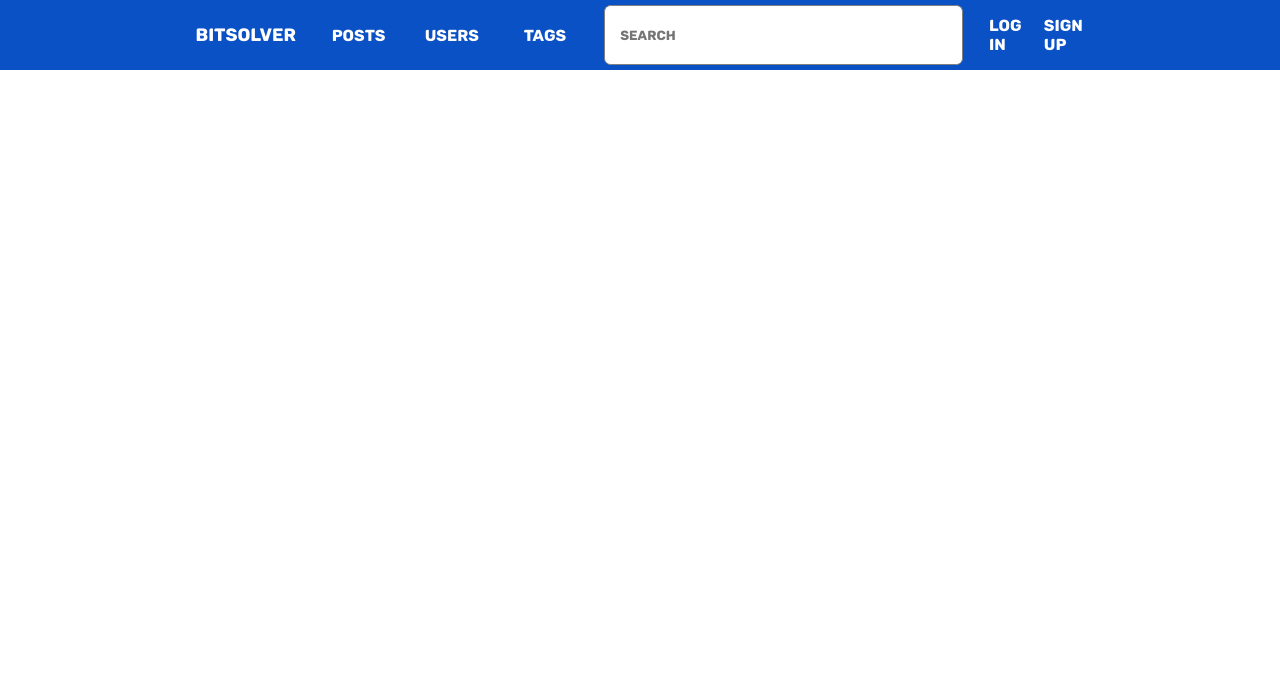
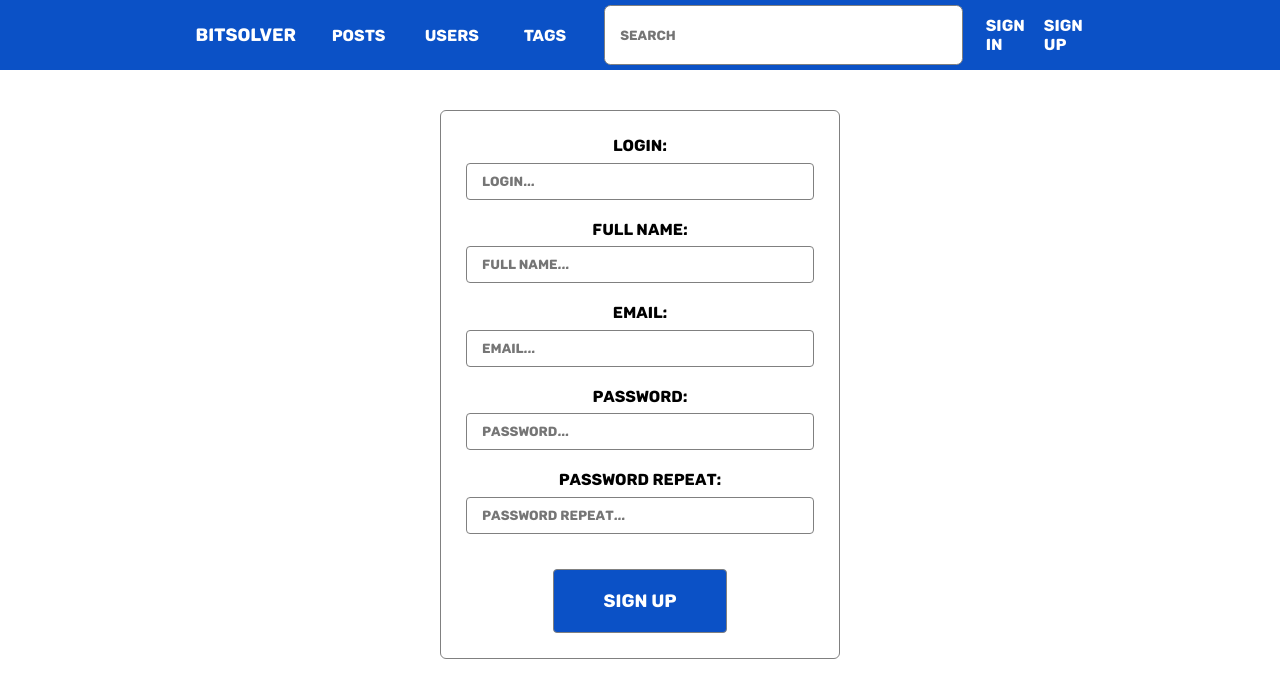
Before and after one commit to Savolus/bitsolver-frontend, a JavaScript app: page /register in a window 1280 px wide. Shown: the top 698 px of the page. Built offline with nearby package versions, Linux system fonts and the light colour scheme.

Commit message:
Done auth + token saver

```diff
--- a/package.json
+++ b/package.json
@@ -3,10 +3,14 @@
   "version": "0.1.0",
   "private": true,
   "dependencies": {
+    "@reduxjs/toolkit": "^1.6.0",
     "axios": "^0.21.1",
+    "js-cookie": "^2.2.1",
+    "jwt-decode": "^3.1.2",
     "react": "^17.0.2",
     "react-dom": "^17.0.2",
     "react-icons": "^4.2.0",
+    "react-redux": "^7.2.4",
     "react-router-dom": "^5.2.0",
     "react-scripts": "4.0.3",
     "sass": "^1.34.1"
--- a/src/App.js
+++ b/src/App.js
@@ -5,12 +5,15 @@ import Header from './components/general/header/Header'
 
 import Home from './pages/Home'
 import Posts from './pages/Posts'
+import Register from './pages/Register'
+import Login from './pages/Login'
+import Cookies from 'js-cookie'
 
 axios.interceptors.request.use(
   config => {
-    const token = localStorage.getItem('token')
+    const access_token = Cookies.get('access_token')
 
-    config.headers.authorization = `Bearer ${token}`
+    config.headers.authorization = `Bearer ${access_token}`
 
     return config
   },
@@ -24,10 +27,14 @@ export default () => {
 		<>
 			<BrowserRouter>
 				<Header />
-				<Switch>
-					<Route path='/' exact component={ Home }/>
-					<Route path='/posts' component={ Posts }/>
-				</Switch>
+				<main className='site-main'>
+					<Switch>
+						<Route path='/' exact component={ Home }/>
+						<Route path='/register' component={ Register }/>
+						<Route path='/login' component={ Login }/>
+						<Route path='/posts' component={ Posts }/>
+					</Switch>
+				</main>
 			</BrowserRouter>
 		</>
 	)
--- /dev/null
+++ b/src/accessorSlice.js
@@ -0,0 +1,21 @@
+import { createSlice } from '@reduxjs/toolkit'
+import Cookies from 'js-cookie'
+
+export const accessorSlice = createSlice({
+  name: 'accessor',
+  initialState: {
+    value: Cookies.get('access_token')
+  },
+  reducers: {
+    getAccessToken: state => {
+      return state.value
+    },
+    setAccessToken: (state, access_token) => {
+      state.value = access_token.payload
+    }
+  }
+})
+
+export const { getAccessToken, setAccessToken } = accessorSlice.actions
+
+export default accessorSlice.reducer
--- a/src/components/general/header/Sign.js
+++ b/src/components/general/header/Sign.js
@@ -3,7 +3,7 @@ import { Link } from "react-router-dom"
 export default () => {
 	return (
 		<div className='header-sign'>
-			<Link to='/login' className='header-log-in header-sign-button'>Log in</Link>
+			<Link to='/login' className='header-log-in header-sign-button'>Sign in</Link>
 			<Link to='/register' className='header-sign-up header-sign-button'>Sign Up</Link>
 		</div>
 	)
--- a/src/components/general/header/UserController.js
+++ b/src/components/general/header/UserController.js
@@ -1,11 +1,14 @@
+import { useSelector } from "react-redux"
+import SmallUser from "./SmallUser"
 import Sign from "./Sign"
-import SmallUser from "./SmallUser"
 
-export default ({ isAuth = false }) => {
+export default () => {
+	const accessor = useSelector(state => state.accessor.value)
+
 	return (
 		<div className='header-user'>
 			{
-				!isAuth && <Sign /> || <SmallUser />
+				!accessor && <Sign /> || <SmallUser />
 			}
 		</div>
 	)
--- a/src/index.js
+++ b/src/index.js
@@ -1,5 +1,12 @@
+import { Provider } from 'react-redux'
 import ReactDOM from 'react-dom'
+import store from './store'
 import App from './App'
 import './index.scss'
 
-ReactDOM.render(<App />, document.querySelector('#bitsolver'))
+ReactDOM.render(
+  <Provider store={store}>
+    <App />
+  </Provider>,
+  document.querySelector('#bitsolver')
+)
--- a/src/index.scss
+++ b/src/index.scss
@@ -22,3 +22,15 @@ a {
 	text-decoration: none;
 	color: inherit;
 }
+
+.site-main {
+	display: flex;
+	justify-content: center;
+	padding-top: 40px;
+}
+
+.flex-center {
+	display: flex;
+	justify-content: center;
+	align-items: center;
+}
--- /dev/null
+++ b/src/pages/Login.js
@@ -0,0 +1,81 @@
+import { useHistory } from 'react-router-dom/'
+import { useDispatch } from 'react-redux'
+import jwtDecode from 'jwt-decode'
+import Cookies from 'js-cookie'
+import axios from "axios"
+
+import { setAccessToken } from '../accessorSlice'
+import './scss/sign.scss'
+
+export default () => {
+  const dispatch = useDispatch()
+  const history = useHistory()
+
+  const submit = async event => {
+    event.preventDefault()
+
+    const login = event.target.login.value
+    const password = event.target.password.value
+
+    if (!login) {
+      return console.log('INVALID LOGIN', login)
+    }
+    if (!password) {
+      return console.log('INVALID PASSWORD', password)
+    }
+
+    const postData = {
+      login,
+      password
+    }
+
+    try {
+      const { data } = await axios.post('https://bitsolver.herokuapp.com/api/auth/login', postData)
+
+      const decoded = jwtDecode(data.access_token) // to get exp
+
+      Cookies.set('access_token', data.access_token, {
+        expires: 7, // 7 days
+        path: '/'
+      })
+
+      dispatch(setAccessToken(data.access_token))
+
+      console.log('LOGGED')
+
+      history.push('/')
+    } catch(e) {
+      console.log(e)
+    }
+  }
+
+  return (
+    <div className='form-container' onSubmit={submit}>
+      <form className='sign-form'>
+        <div className='sign-row'>
+          <label htmlFor='login'>Login:</label>
+          <input
+            type='text'
+            id='login'
+            name='login'
+            placeholder='login...'
+            required
+          />
+        </div>
+        <div className='sign-row'>
+          <label htmlFor='password'>Password:</label>
+          <input
+            type='password'
+            id='password'
+            name='password'
+            placeholder='password...'
+            required
+          />
+        </div>
+        <div className='sign-row flex-center'>
+          <input type='submit' value='Sign in' />
+        </div>
+      </form>
+    </div>
+  )
+}
--- /dev/null
+++ b/src/pages/Register.js
@@ -0,0 +1,105 @@
+import axios from "axios"
+import './scss/sign.scss'
+
+export default () => {
+  const submit = async event => {
+    event.preventDefault()
+
+    const login = event.target.login.value
+    const full_name = event.target.full_name.value
+    const email = event.target.email.value
+    const password = event.target.password.value
+    const passwordRepeat = event.target.passwordRepeat.value
+
+    if (!login) {
+      return console.log('INVALID LOGIN', login)
+    }
+    if (!full_name) {
+      return console.log('INVALID FULL NAME', full_name)
+    }
+    if (!email) {
+      return console.log('INVALID EMAIL', email)
+    }
+    if (!password) {
+      return console.log('INVALID PASSWORD', password)
+    }
+    if (password !== passwordRepeat) {
+      return console.log('INVALID PASSWORD REPEAT', passwordRepeat)
+    }
+
+    const postData = {
+      login,
+      full_name,
+      email,
+      password
+    }
+
+    try {
+      await axios.post('https://bitsolver.herokuapp.com/api/auth/register', postData)
+
+      console.log('REGISTERED')
+    } catch(e) {
+      console.log(e)
+    }
+  }
+
+  return (
+    <div className='form-container' onSubmit={submit}>
+      <form className='sign-form'>
+        <div className='sign-row'>
+          <label htmlFor='login'>Login:</label>
+          <input
+            type='text'
+            id='login'
+            name='login'
+            placeholder='login...'
+            required
+          />
+        </div>
+        <div className='sign-row'>
+          <label htmlFor='full_name'>Full name:</label>
+          <input
+            type='text'
+            id='full_name'
+            name='full_name'
+            placeholder='full name...'
+            required
+          />
+        </div>
+        <div className='sign-row'>
+          <label htmlFor='email'>Email:</label>
+          <input
+            type='email'
+            id='email'
+            name='email'
+            placeholder='email...'
+            required
+          />
+        </div>
+        <div className='sign-row'>
+          <label htmlFor='password'>Password:</label>
+          <input
+            type='password'
+            id='password'
+            name='password'
+            placeholder='password...'
+            required
+          />
+        </div>
+        <div className='sign-row'>
+          <label htmlFor='passwordRepeat'>Password repeat:</label>
+          <input
+            type='password'
+            id='passwordRepeat'
+            name='passwordRepeat'
+            placeholder='password repeat...'
+            required
+          />
+        </div>
+        <div className='sign-row flex-center'>
+          <input type='submit' value='Sign up' />
+        </div>
+      </form>
+    </div>
+  )
+}
--- /dev/null
+++ b/src/pages/scss/sign.scss
@@ -0,0 +1,51 @@
+.form-container {
+  border-radius: 6px;
+  border: 1px solid grey;
+  padding: 25px;
+  width: 400px;
+}
+
+.sign-row {
+  display: flex;
+  flex-direction: column;
+  margin: 20px 0;
+
+  &:first-of-type {
+    margin-top: 0;
+  }
+
+  &:last-of-type {
+    margin-bottom: 0;
+
+    margin-top: 35px;
+  }
+
+  & label {
+    text-align: center;
+    margin-bottom: 7.5px;
+  }
+
+  & input {
+    padding: 10px 15px;
+    border-radius: 4px;
+    background: transparent;
+    border: 1px solid grey;
+    color: #0B51C6;
+
+    &[type=submit] {
+      color: #fff;
+      cursor: pointer;
+      padding: 20px 50px;
+      width: fit-content;
+      font-size: 18px;
+      background-color: #0B51C6;
+      transition:  .25s;
+
+      &:hover {
+        background-color: rgb(19, 175, 32);
+        border-radius: 7.5px;
+        transform: scale(1.1);
+      }
+    }
+  }
+}
--- /dev/null
+++ b/src/store.js
@@ -0,0 +1,9 @@
+import { configureStore } from '@reduxjs/toolkit'
+
+import accessorSlice from './accessorSlice'
+
+export default configureStore({
+  reducer: {
+    accessor: accessorSlice
+  }
+})
```
Also changed, not shown: 1 other file (tests, documents, lock files or other folders).
